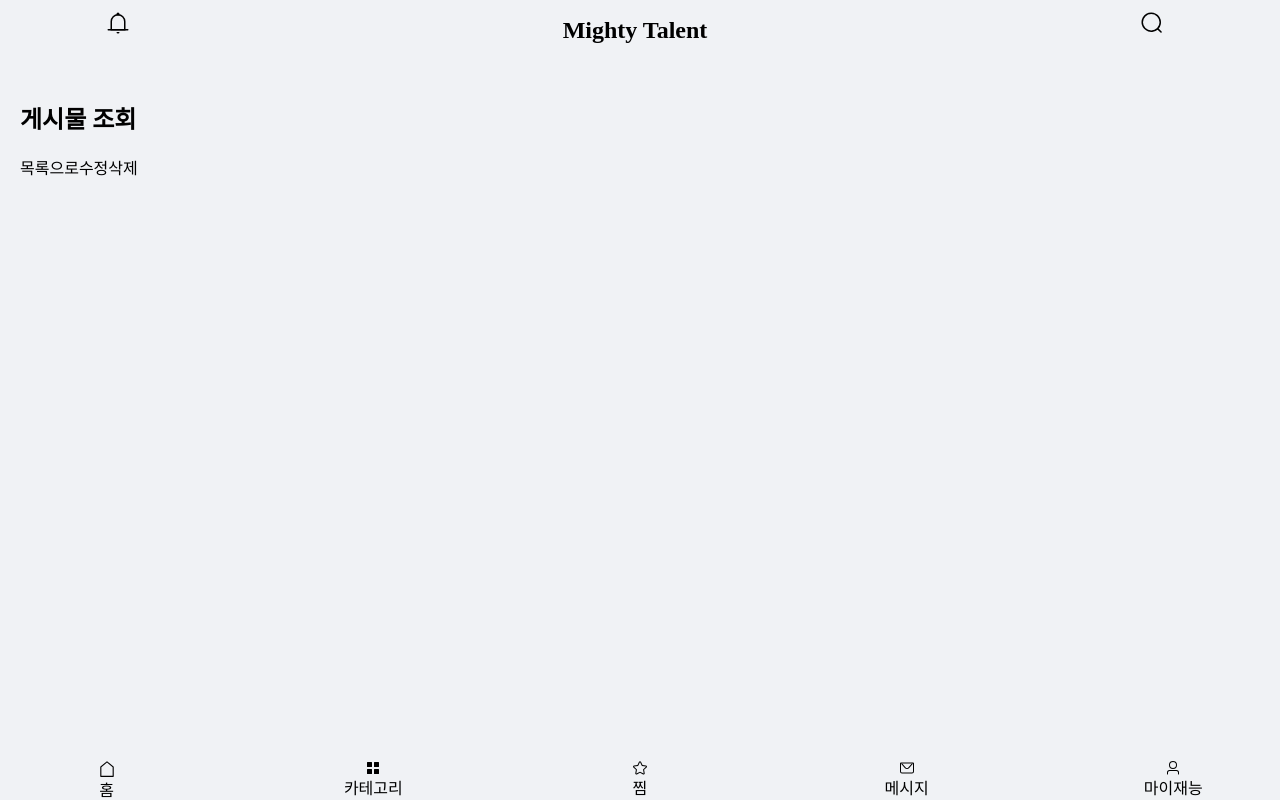
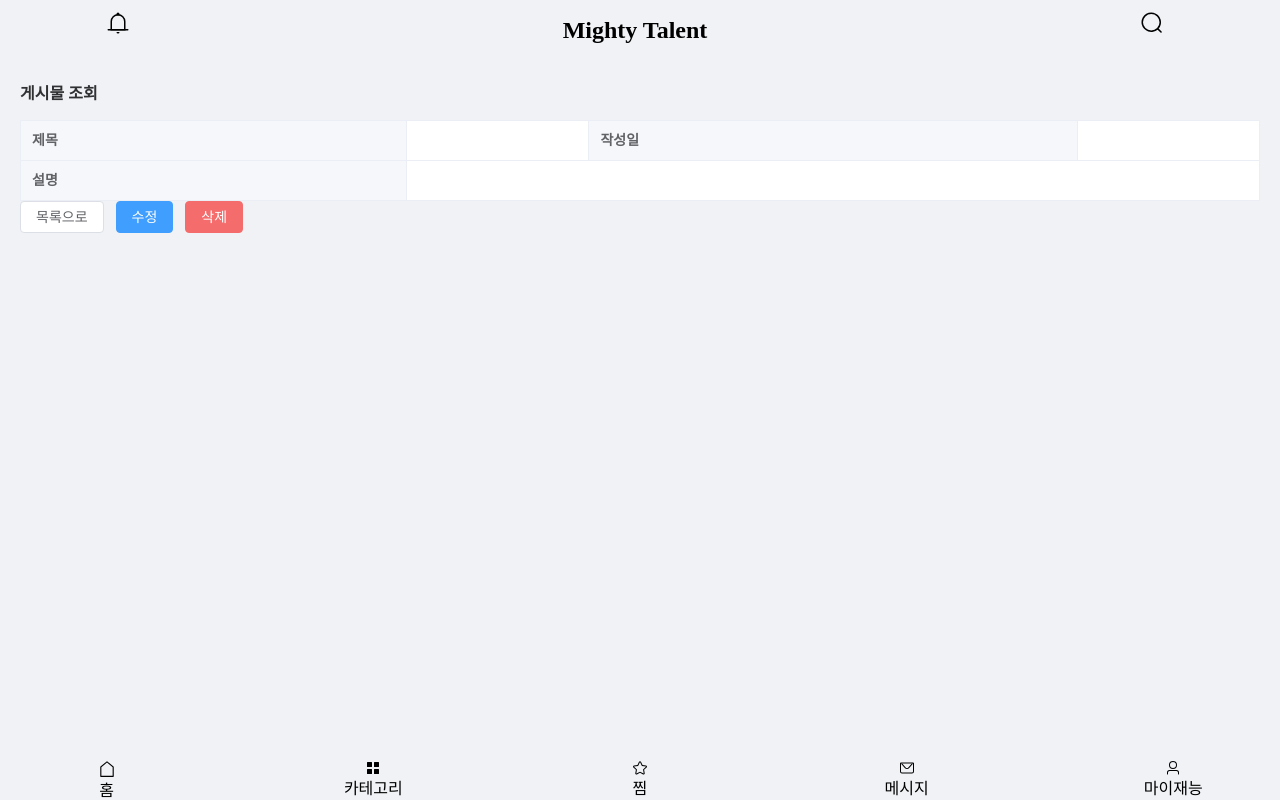
Before and after one commit to kkkamango/my-ui, a Vue app: page /board/view/1 in a window 1280 px wide. Built offline with nearby package versions, Linux system fonts and the light colour scheme; no server answers.

Commit message:
descriptions 추가

```diff
--- a/src/components/board/FormT1.vue
+++ b/src/components/board/FormT1.vue
@@ -35,10 +35,12 @@
             </el-form-item>
         </el-form>
     </div>
+<!--    <el-message-box v-show="alert.show" :confirm-button-text="확인" icon-->
+<!--        :message="alert.message" :type="alert.type"/>-->
 </template>
 
 <script>
-// import {UploadFile} from 'element-plus/es/components/upload/src/upload.vue'
+// import {ElMessageBox} from 'element-plus'
 export default {
     data(){
         return {
@@ -58,8 +60,19 @@
             termList : [
                 {id : '1D', name : '1일'},{id : '2D', name : '2일'},{id : '1M', name : '1개월'},
             ],
+            // alert : {
+            //     show : false,
+            //     title : '',
+            //     message : '',
+            //     type : 'success',
+            //     callback : null,
+            //
+            // }
         }
     },
+    // components : {
+    //     ElMessageBox
+    // },
     created() {
         this.id = this.$route.query.id || 0;
         this.label = this.id === 0 ? '등록' : '수정';
@@ -113,16 +126,15 @@
                     console.log(response);
                     if (response.data && response.data.id){
 
-                        alert(`${this.label}되었습니다.`);
-                        // TODO T2로 이동하여 작성
-                        this.id = response.data.id;
-                        this.goBoardForm();
-
-                        // if(this.id === 0 ){
-                        //     this.goBoardList();
-                        // } else {
-                        //     this.goBoardView(this.id);
-                        // }
+                        // alert(`${this.label}되었습니다.`);
+                        // this.alert = true;
+                        // ElMessageBox.alert(`${this.label}되었습니다.`, '', {
+                        //     confirmButtonText : '확인',
+                        //     callback : () => {
+                        //         this.id = response.data.id;
+                        //         this.goBoardForm();
+                        //     }
+                        // });
                     }
                 })
                 .catch();
--- a/src/components/board/FormT2.vue
+++ b/src/components/board/FormT2.vue
@@ -156,10 +156,10 @@
                 .catch();
         },
         goBoardList(){
-            this.$router.push({path : './list'});
+            this.$router.push({path : '/board/list'});
         },
         goBoardView(boardId){
-            this.$router.push({path : `../view/${boardId}`});
+            this.$router.push({path : `/board/view/${boardId}`});
         },
         handleSuccess(){
             // const serviceName = [].slice.call(arguments).find(d => d.serviceName)['serviceName'];
--- a/src/components/board/View.vue
+++ b/src/components/board/View.vue
@@ -1,15 +1,17 @@
 <template>
     <div>
-        <h2>게시물 조회</h2>
         <div>
-            <p>{{boardView.createdDate}}</p>
-            <p>{{boardView.state}}</p>
-            <p>{{boardView.subject}}</p>
-            <p>{{boardView.contents}}</p>
+            <el-descriptions title="게시물 조회" :column="2" border>
+                <el-descriptions-item label="카테고리" v-if="boardView.category">{{boardView.category.name}}</el-descriptions-item>
+                <el-descriptions-item label="제목">{{boardView.subject}}</el-descriptions-item>
+                <el-descriptions-item label="작성일">{{boardView.createdDate}}</el-descriptions-item>
+                <el-descriptions-item label="설명">{{boardView.contents}}</el-descriptions-item>
+            </el-descriptions>
+<!--            <el-image :src="boardView.imgSrcMain.filePath" :fit="cover"/>-->
         </div>
-        <a @click="goBoardList()">목록으로</a>
-        <a @click="goBoardForm()">수정</a>
-        <a @click="deleteBoardView()">삭제</a>
+        <el-button @click="goBoardList()">목록으로</el-button>
+        <el-button type="primary" @click="goBoardForm()">수정</el-button>
+        <el-button type="danger" @click="deleteBoardView()">삭제</el-button>
     </div>
 </template>
 
```
